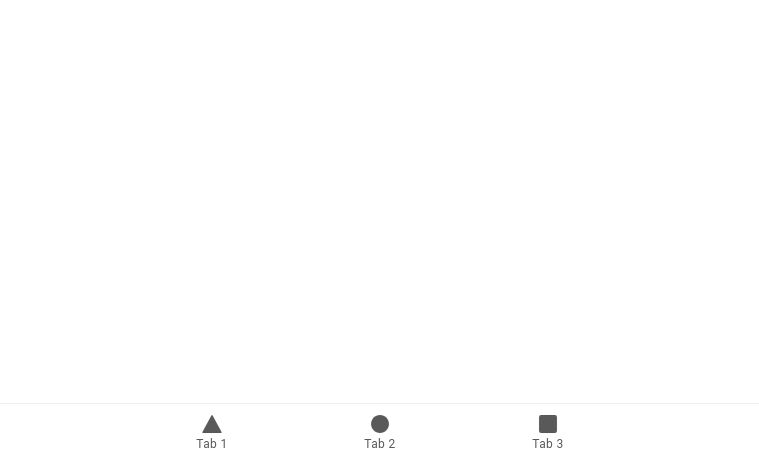
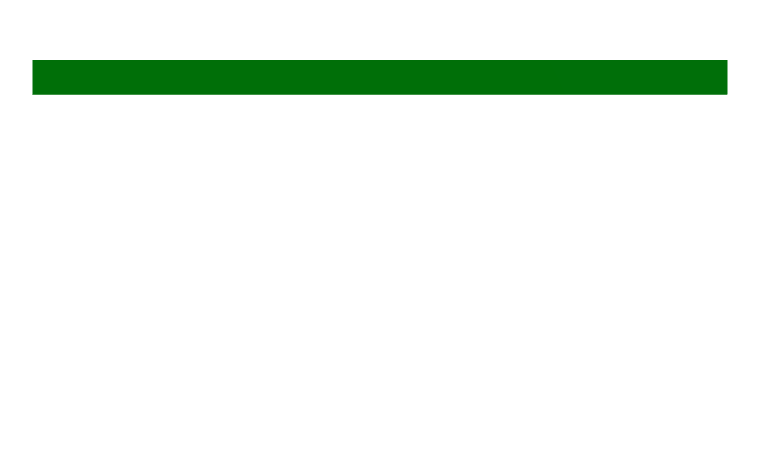
Before and after one commit to shanu3742/MARBLE-RACE, a React (Vite) app: page /app/roll-the-ball in a window 1280 px wide. Shown: the part 340-800 px from the top of the page, without its empty margins (260-1019 px from the left). Built offline with nearby package versions, Linux system fonts and the light colour scheme.

Commit message:
Bootstrap marble race app

```diff
--- a/package.json
+++ b/package.json
@@ -15,6 +15,9 @@
     "@capacitor/core": "7.2.0",
     "@ionic/react": "^8.5.0",
     "@ionic/react-router": "^8.5.0",
+    "@react-three/drei": "^10.0.5",
+    "@react-three/fiber": "^9.1.1",
+    "@react-three/rapier": "^2.0.0",
     "@types/react-router": "^5.1.20",
     "@types/react-router-dom": "^5.3.3",
     "ionicons": "^7.4.0",
--- a/src/App.tsx
+++ b/src/App.tsx
@@ -1,19 +1,13 @@
 import { Redirect, Route } from 'react-router-dom';
 import {
   IonApp,
-  IonIcon,
-  IonLabel,
   IonRouterOutlet,
-  IonTabBar,
-  IonTabButton,
   IonTabs,
   setupIonicReact
 } from '@ionic/react';
 import { IonReactRouter } from '@ionic/react-router';
-import { ellipse, square, triangle } from 'ionicons/icons';
-import Tab1 from './pages/Tab1';
-import Tab2 from './pages/Tab2';
-import Tab3 from './pages/Tab3';
+
+
 
 /* Core CSS required for Ionic components to work properly */
 import '@ionic/react/css/core.css';
@@ -44,6 +38,7 @@ import '@ionic/react/css/palettes/dark.system.css';
 
 /* Theme variables */
 import './theme/variables.css';
+import RollTheBall from './pages/RollTheBall/RollTheBall';
 
 setupIonicReact();
 
@@ -52,33 +47,14 @@ const App: React.FC = () => (
     <IonReactRouter>
       <IonTabs>
         <IonRouterOutlet>
-          <Route exact path="/tab1">
-            <Tab1 />
-          </Route>
-          <Route exact path="/tab2">
-            <Tab2 />
-          </Route>
-          <Route path="/tab3">
-            <Tab3 />
+          <Route exact path="/app/roll-the-ball">
+            <RollTheBall />
           </Route>
           <Route exact path="/">
-            <Redirect to="/tab1" />
+            <Redirect to="/app/roll-the-ball" />
           </Route>
         </IonRouterOutlet>
-        <IonTabBar slot="bottom">
-          <IonTabButton tab="tab1" href="/tab1">
-            <IonIcon aria-hidden="true" icon={triangle} />
-            <IonLabel>Tab 1</IonLabel>
-          </IonTabButton>
-          <IonTabButton tab="tab2" href="/tab2">
-            <IonIcon aria-hidden="true" icon={ellipse} />
-            <IonLabel>Tab 2</IonLabel>
-          </IonTabButton>
-          <IonTabButton tab="tab3" href="/tab3">
-            <IonIcon aria-hidden="true" icon={square} />
-            <IonLabel>Tab 3</IonLabel>
-          </IonTabButton>
-        </IonTabBar>
+
       </IonTabs>
     </IonReactRouter>
   </IonApp>
--- /dev/null
+++ b/src/components/Level/Level.tsx
@@ -0,0 +1,17 @@
+
+const BlockStart = ({ position = [0, 0, 0] }) => {
+    return <group position={position}>
+        <mesh position={[0, -0.1, 0]} receiveShadow>
+            <boxGeometry args={[4, 0.2, 4]} />
+            <meshStandardMaterial color={"limegreen"} />
+        </mesh>
+    </group>
+}
+
+const Level = () => {
+    return <>
+        <BlockStart position={[0, 0, 0]} />
+    </>
+}
+
+export default Level
--- /dev/null
+++ b/src/components/Lights/Lights.tsx
@@ -0,0 +1,24 @@
+
+
+const Lights = () => {
+    return (
+        <>
+            <directionalLight
+                castShadow
+                position={[4, 4, 1]}
+                intensity={1.5}
+                shadow-mapSize={[1024, 1024]}
+                shadow-camera-near={1}
+                shadow-camera-far={10}
+                shadow-camera-top={10}
+                shadow-camera-right={10}
+                shadow-camera-bottom={-10}
+                shadow-camera-left={-10}
+            />
+
+            <ambientLight intensity={0.5} />
+        </>
+    )
+}
+
+export default Lights
--- /dev/null
+++ b/src/components/RollTheBallExperience/RollTheBallExperience.tsx
@@ -0,0 +1,20 @@
+import Level from '../Level/Level'
+import Lights from '../Lights/Lights'
+import { OrbitControls } from "@react-three/drei"
+import { Physics } from '@react-three/rapier'
+import './RollTheBallExperience.css'
+
+const RollTheBallExperience = () => {
+    return (
+        <>
+            <OrbitControls />
+            <Physics debug>
+                <Level />
+                <Lights />
+            </Physics>
+
+        </>
+    )
+}
+
+export default RollTheBallExperience
--- /dev/null
+++ b/src/pages/RollTheBall/RollTheBall.tsx
@@ -0,0 +1,15 @@
+
+import { Canvas } from '@react-three/fiber'
+import RollTheBallExperience from '../../components/RollTheBallExperience/RollTheBallExperience'
+import './RollTheBall.css'
+const RollTheBall = () => {
+    return (
+        <>
+            <Canvas>
+                <RollTheBallExperience />
+            </Canvas>
+        </>
+    )
+}
+
+export default RollTheBall
--- a/src/pages/Tab1.tsx
+++ /dev/null
@@ -1,25 +0,0 @@
-import { IonContent, IonHeader, IonPage, IonTitle, IonToolbar } from '@ionic/react';
-import ExploreContainer from '../components/ExploreContainer';
-import './Tab1.css';
-
-const Tab1: React.FC = () => {
-  return (
-    <IonPage>
-      <IonHeader>
-        <IonToolbar>
-          <IonTitle>Tab 1</IonTitle>
-        </IonToolbar>
-      </IonHeader>
-      <IonContent fullscreen>
-        <IonHeader collapse="condense">
-          <IonToolbar>
-            <IonTitle size="large">Tab 1</IonTitle>
-          </IonToolbar>
-        </IonHeader>
-        <ExploreContainer name="Tab 1 page" />
-      </IonContent>
-    </IonPage>
-  );
-};
-
-export default Tab1;
--- a/src/pages/Tab2.tsx
+++ /dev/null
@@ -1,25 +0,0 @@
-import { IonContent, IonHeader, IonPage, IonTitle, IonToolbar } from '@ionic/react';
-import ExploreContainer from '../components/ExploreContainer';
-import './Tab2.css';
-
-const Tab2: React.FC = () => {
-  return (
-    <IonPage>
-      <IonHeader>
-        <IonToolbar>
-          <IonTitle>Tab 2</IonTitle>
-        </IonToolbar>
-      </IonHeader>
-      <IonContent fullscreen>
-        <IonHeader collapse="condense">
-          <IonToolbar>
-            <IonTitle size="large">Tab 2</IonTitle>
-          </IonToolbar>
-        </IonHeader>
-        <ExploreContainer name="Tab 2 page" />
-      </IonContent>
-    </IonPage>
-  );
-};
-
-export default Tab2;
--- a/src/pages/Tab3.tsx
+++ /dev/null
@@ -1,25 +0,0 @@
-import { IonContent, IonHeader, IonPage, IonTitle, IonToolbar } from '@ionic/react';
-import ExploreContainer from '../components/ExploreContainer';
-import './Tab3.css';
-
-const Tab3: React.FC = () => {
-  return (
-    <IonPage>
-      <IonHeader>
-        <IonToolbar>
-          <IonTitle>Tab 3</IonTitle>
-        </IonToolbar>
-      </IonHeader>
-      <IonContent fullscreen>
-        <IonHeader collapse="condense">
-          <IonToolbar>
-            <IonTitle size="large">Tab 3</IonTitle>
-          </IonToolbar>
-        </IonHeader>
-        <ExploreContainer name="Tab 3 page" />
-      </IonContent>
-    </IonPage>
-  );
-};
-
-export default Tab3;
```
Also changed, not shown: src/components/RollTheBallExperience/RollTheBallExperience.css (added), src/pages/RollTheBall/RollTheBall.css (added), src/pages/Tab3.css (deleted), 1 other file (tests, documents, lock files or other folders).
